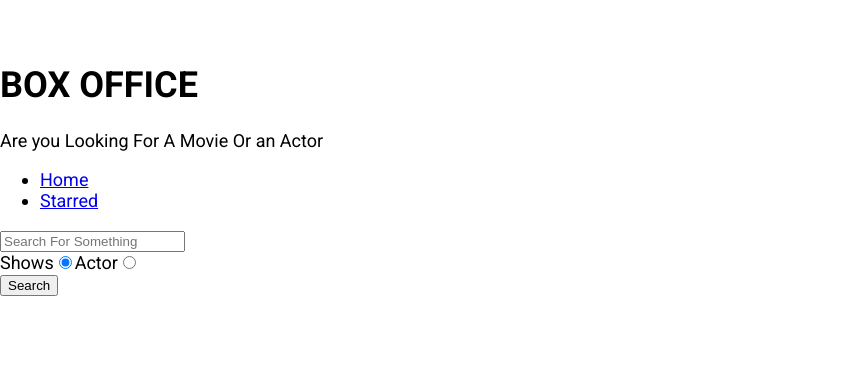
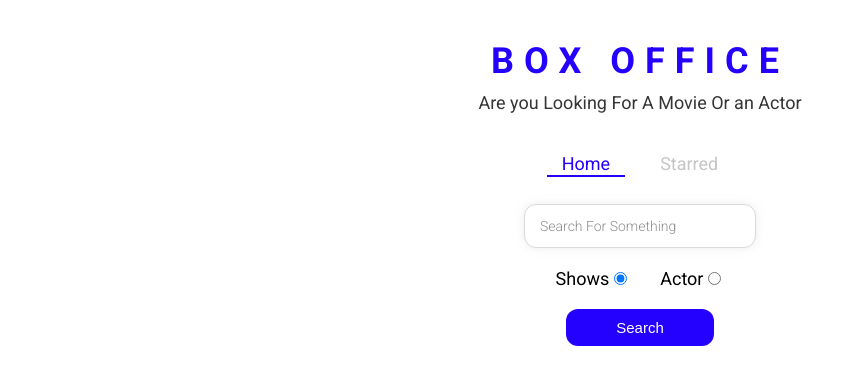
Before and after one commit to pratyusa98/Box_Office_React, a React (Create React App) app: page / in a window 1280 px wide. Shown: the top 384 px of the page, without its empty margins (0-865 px from the left). Built offline with nearby package versions, Linux system fonts and the light colour scheme.

Commit message:
all are finished

```diff
--- a/src/App.js
+++ b/src/App.js
@@ -1,13 +1,23 @@
 
 import React from "react";
 import { Switch,Route } from 'react-router-dom'
+import { ThemeProvider } from 'styled-components'
 import Home from "./pages/Home";
 import Show from "./pages/Show";
 import Starred from "./pages/Starred";
 
+// App.js -> theme for styled components
+const theme = {
+  mainColors: {
+    blue: '#2400ff',
+    gray: '#c6c6c6',
+    dark: '#353535',
+  },
+};
+
 function App() {
   return (
-
+    <ThemeProvider theme={theme}>
 
     <Switch>
 
@@ -18,6 +28,7 @@
     <Route>This is Invalid Page</Route>
 
     </Switch>
+    </ThemeProvider>
   );
 }
 
--- /dev/null
+++ b/src/components/Navs.Styled.js
@@ -0,0 +1,42 @@
+import styled from 'styled-components'
+import {Link} from 'react-router-dom'
+
+// Navs.styled.js
+export const NavList = styled.ul`
+  display: flex;
+  justify-content: center;
+  list-style: none;
+  margin: 0 0 30px;
+  padding: 0;
+`;
+
+export const LinkStyled = styled(Link)`
+  margin: 0 10px;
+  padding: 3px 15px;
+  position: relative;
+  text-decoration: none;
+  color: ${({ theme }) => theme.mainColors.gray};
+  &.active {
+    color: ${({ theme }) => theme.mainColors.blue};
+    &:after {
+      content: '';
+      position: absolute;
+      display: block;
+      height: 2px;
+      left: 0%;
+      bottom: 0;
+      background-color: ${({ theme }) => theme.mainColors.blue};
+      animation: slide-in 0.3s ease-in forwards;
+      @keyframes slide-in {
+        from {
+          left: 50%;
+          width: 0;
+        }
+        to {
+          left: 0%;
+          width: 100%;
+        }
+      }
+    }
+  }
+`;
--- a/src/components/Navs.js
+++ b/src/components/Navs.js
@@ -1,23 +1,30 @@
 import React from 'react'
-import {Link} from 'react-router-dom'
+import { useLocation } from 'react-router'
+import { LinkStyled, NavList } from './Navs.Styled'
+
+const LINKS=[
+    {to: '/',text: 'Home'},
+    {to: '/starred',text: 'Starred'}
+
+]
+
 
 export const Navs = () => {
+     const location = useLocation()
 
-    const LINKS=[
-        {to: '/',text: 'Home'},
-        {to: '/starred',text: 'Starred'}
-
-    ]
 
     return (
         <div>
 
-            <ul>
+            <NavList>
                 {
-                    LINKS.map(item =>  <li key={item.to}><Link to={item.to}>{item.text}</Link></li>)
+                    LINKS.map(item =>  <li key={item.to}>
+                        <LinkStyled to={item.to} className={item.to === location.pathname ? 'active': ''}>
+                            {item.text}
+                            </LinkStyled></li>)
                 }
 
-            </ul>
+            </NavList>
 
         </div>
     )
--- /dev/null
+++ b/src/components/Title.Styled.js
@@ -0,0 +1,18 @@
+import styled from 'styled-components'
+// Title.styled.js
+export const TitleWrapper = styled.div`
+  text-align: center;
+  margin: 0 0 40px;
+
+  h1 {
+    color: ${({ theme }) => theme.mainColors.blue};
+    letter-spacing: 10px;
+    text-transform: uppercase;
+    margin: 0 0 10px;
+  }
+
+  p {
+    color: ${({ theme }) => theme.mainColors.dark};
+    margin: 0;
+  }
+`;
--- a/src/components/Title.js
+++ b/src/components/Title.js
@@ -1,12 +1,13 @@
 import React from 'react'
+import { TitleWrapper } from './Title.Styled'
 
 const Title = ({title,subtitle}) => {
     return (
-        <div>
+        <TitleWrapper>
             <h1>{title}</h1>
             <p>{subtitle}</p>
 
-        </div>
+        </TitleWrapper>
     )
 }
 
--- /dev/null
+++ b/src/pages/Home.Styled.js
@@ -0,0 +1,50 @@
+import styled from 'styled-components'
+// Home.styled.js
+export const SearchInput = styled.input`
+  display: block;
+  font-family: 'Roboto', sans-serif;
+  width: 200px;
+  margin: auto;
+  outline: none;
+  padding: 13px 15px;
+  border: 1px solid #dbdbdb;
+  box-shadow: 0px 0px 10px 0px rgba(219, 219, 219, 0.5);
+  font-size: 14px;
+  border-radius: 12px;
+  color: #8d8d8d;
+
+  &::placeholder {
+    font-weight: 300;
+    color: #8d8d8d;
+  }
+`;
+
+export const RadioInputsWrapper = styled.div`
+  display: flex;
+  justify-content: center;
+  margin: 20px 0;
+
+  div {
+    margin: 0 15px;
+  }
+`;
+
+
+export const SearchButtonWrapper = styled.div`
+  text-align: center;
+  margin-bottom: 35px;
+
+  button {
+    color: #fff;
+    background-color: ${({ theme }) => theme.mainColors.blue};
+    margin: auto;
+    padding: 10px 50px;
+    font-size: 15px;
+    border: none;
+    outline: none;
+    border-radius: 12px;
+    &:hover {
+      cursor: pointer;
+    }
+  }
+`;
--- a/src/pages/Home.js
+++ b/src/pages/Home.js
@@ -4,6 +4,7 @@
 import ShowGrid from '../components/show/ShowGrid'
 import {apiGet} from '../misc/config'
 import { useLastQuery } from '../misc/Custom-hooks'
+import { RadioInputsWrapper, SearchButtonWrapper, SearchInput } from './Home.Styled'
 
 const Home = () => {
 
@@ -61,23 +62,26 @@
 
     return (
         <MainPagelayout>
-           <input type="text" placeholder="Search For Something" onChange={onInputChange} onKeyDown={onKeyDown} value={input} />
+           <SearchInput type="text" placeholder="Search For Something" onChange={onInputChange} onKeyDown={onKeyDown} value={input} />
 
-           <div>
+           <RadioInputsWrapper>
+               <div>
                <label htmlFor='shows-search'>
                    Shows
                    <input id='shows-search' type='radio' value="shows" checked={isShowSearch} onChange={onRadioChange} />
                </label>
-
+               </div>
+               <div>
                <label htmlFor='actor-search'>
                    Actor
                    <input id='actor-search' type='radio' value="people" checked={!isShowSearch} onChange={onRadioChange} />
                </label>
-           </div>
+               </div>
+           </RadioInputsWrapper>
 
-
+           <SearchButtonWrapper>
            <button type="button" onClick={onSearch}>Search</button>
-
+           </SearchButtonWrapper>
            {renderResults()}
         </MainPagelayout>
     )
```
